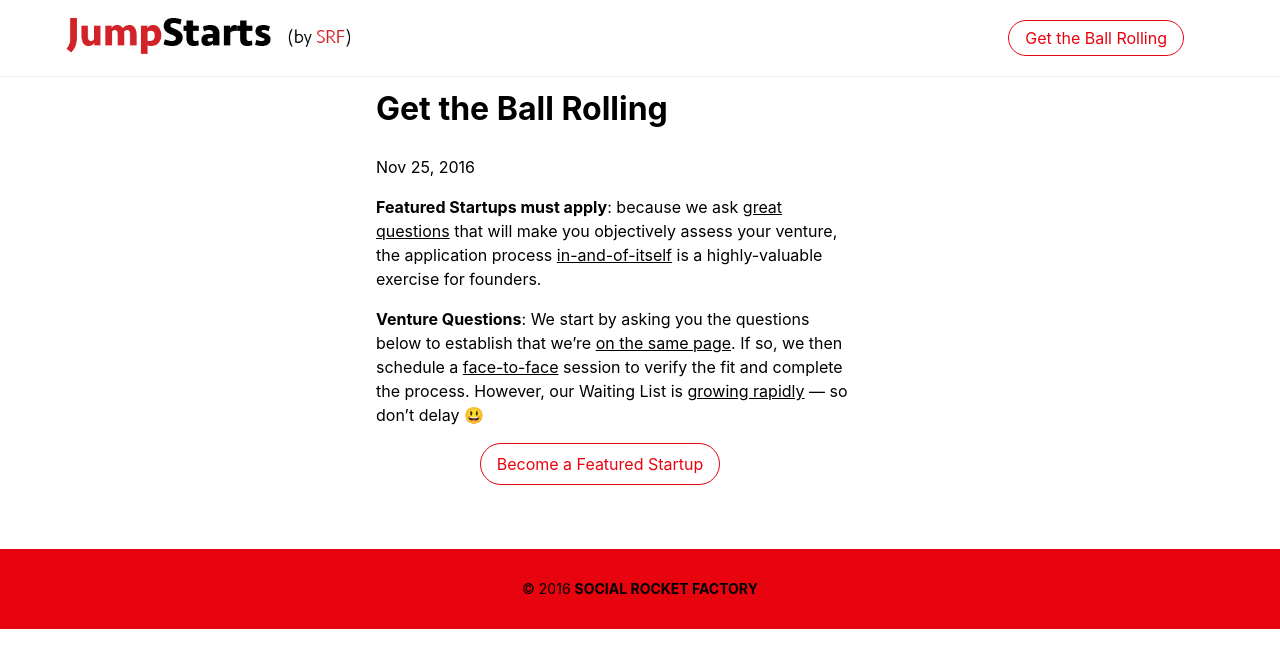
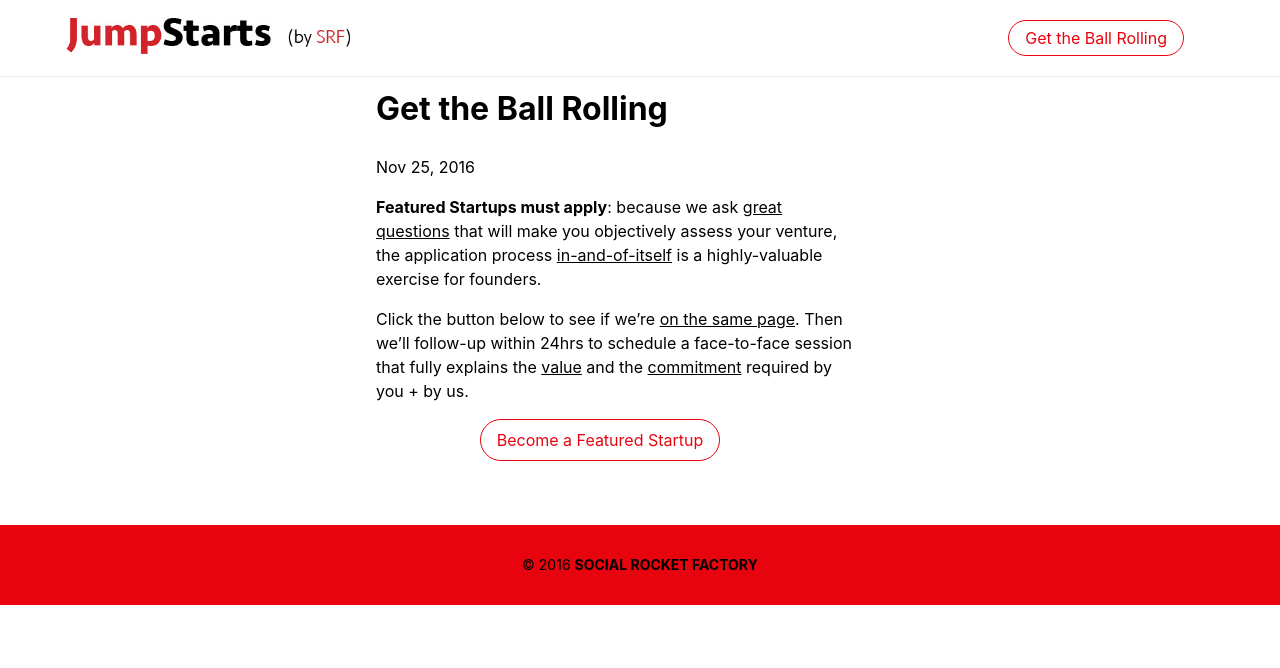
Before and after one commit to aaronergreen/jumpstarts, a Jekyll site: the page built from _about/contact.md, in a window 1280 px wide. Shown: the top 668 px of the page. Built offline with Jekyll 4.4.1, drawn with Linux system fonts in a browser that asks for light colours.

```diff
--- a/_about/contact.md
+++ b/_about/contact.md
@@ -6,7 +6,8 @@
 ---
 **Featured Startups must apply**: because we ask <u>great questions</u> that will make you objectively assess your venture, the application process <u>in-and-of-itself</u> is a highly-valuable exercise for founders.
 
-**Venture Questions**: We start by asking you the questions below to establish that we’re <u>on the same page</u>. If so, we then schedule a <u>face-to-face</u> session to verify the fit and complete the process. However, our Waiting List is <u>growing rapidly</u> — so don’t delay 😃
+Click the button below to see if we’re <u>on the same page</u>.
+Then we'll follow-up within 24hrs to schedule a face-to-face session that fully explains the <u>value</u> and the <u>commitment</u> required by you + by us.
 
 <div class="tc">
 <a href="https://aaron327.typeform.com/to/emQXTy"  target="_blank" class="link bg-white dark-red br-pill ba ph3 pv2 dib mr4">Become a Featured Startup</a>
```
